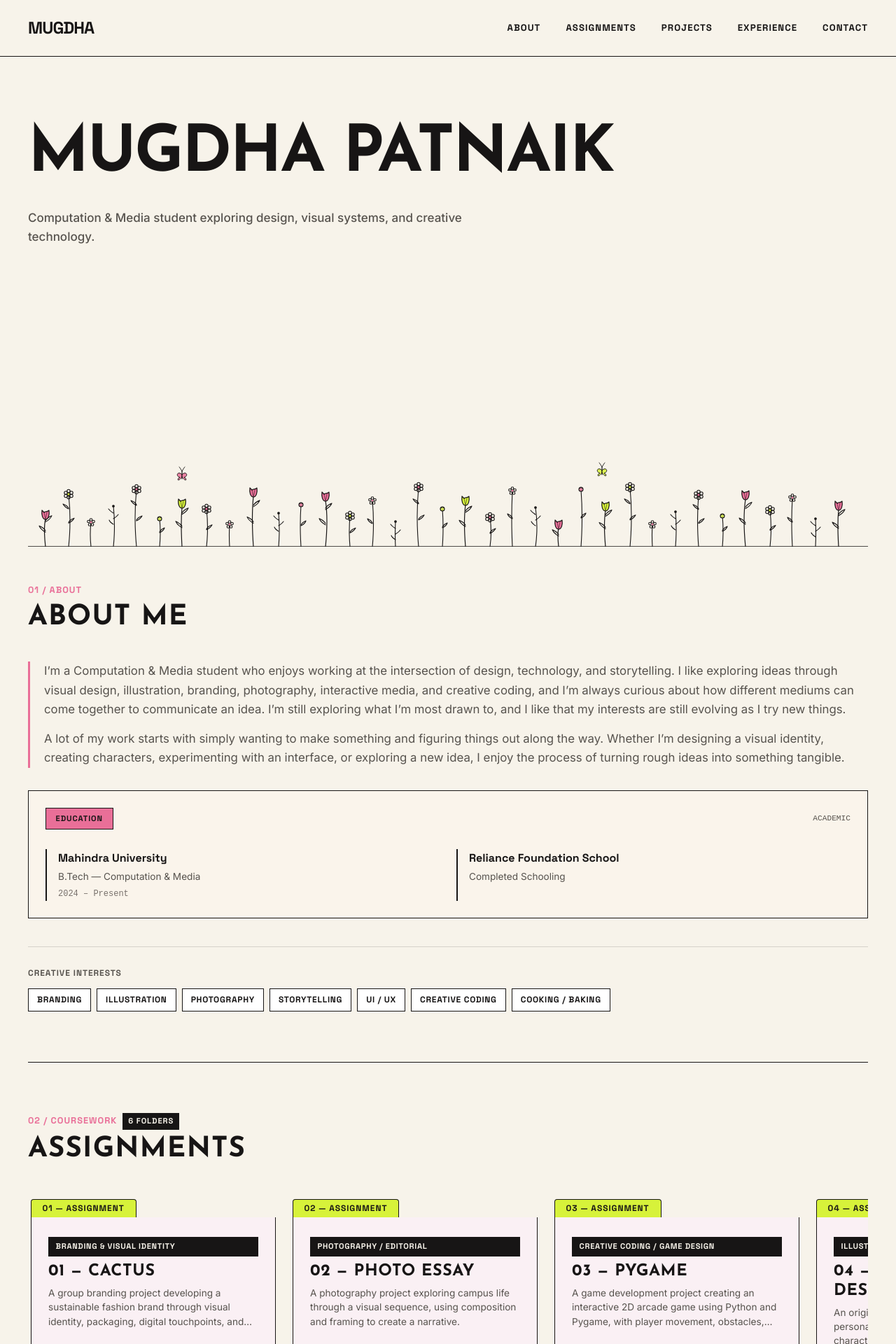
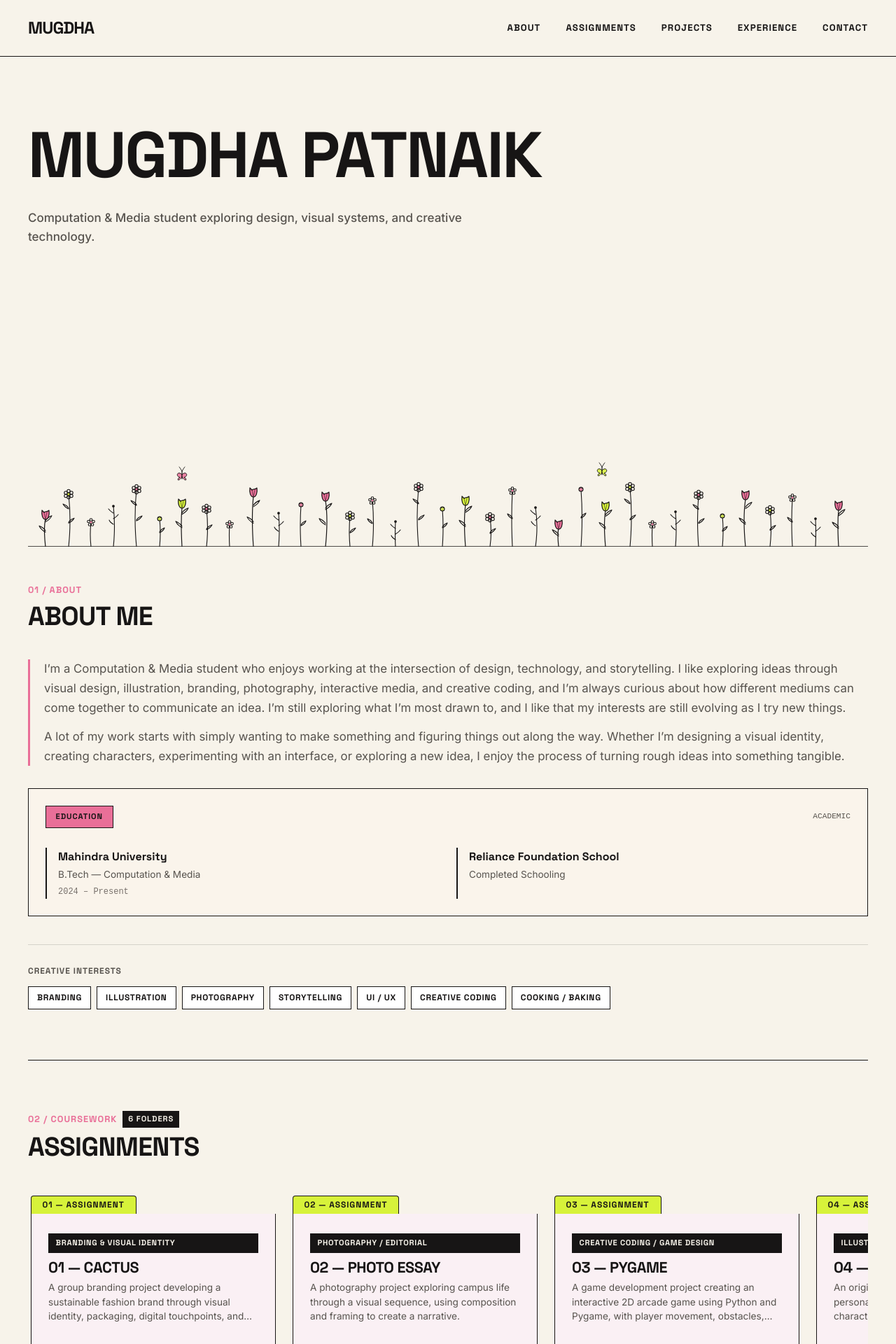
Before and after one commit to 1112mugdha/portfolio, a React (Vite) app: page /#/ in a window 1280 px wide. Shown: the top 1920 px of the page at 70% size. Built offline with nearby package versions, Linux system fonts and the light colour scheme.

Commit message:
Revert "Update display typography to funky, experimental sans-serif (Josefin Sans / Syne) matching Sweet & Salty aesthetic"
This reverts commit 230d6ee6f4728b71a9c3e2740c37341b93e2bdcd.

```diff
--- a/index.html
+++ b/index.html
@@ -31,10 +31,10 @@
     <meta property="twitter:title" content="Mugdha Patnaik — Portfolio" />
     <meta property="twitter:description" content="Personal portfolio of Mugdha Patnaik — Computation & Media student exploring design, visual systems, and creative technology." />
 
-    <!-- Google Fonts: Josefin Sans (Funky Display Sans), Syne, Space Grotesk & Inter -->
+    <!-- Google Fonts: Space Grotesk & Inter -->
     <link rel="preconnect" href="https://fonts.googleapis.com">
     <link rel="preconnect" href="https://fonts.gstatic.com" crossorigin>
-    <link href="https://fonts.googleapis.com/css2?family=Inter:wght@400;500;600;700&family=Josefin+Sans:wght@600;700;800&family=Space+Grotesk:wght@500;600;700&family=Syne:wght@700;800&display=swap" rel="stylesheet">
+    <link href="https://fonts.googleapis.com/css2?family=Inter:wght@400;500;600;700&family=Space+Grotesk:wght@500;600;700&display=swap" rel="stylesheet">
   </head>
   <body>
     <div id="root"></div>
--- a/public/404.html
+++ b/public/404.html
@@ -31,12 +31,12 @@
     <meta property="twitter:title" content="Mugdha Patnaik — Portfolio" />
     <meta property="twitter:description" content="Personal portfolio of Mugdha Patnaik — Computation & Media student exploring design, visual systems, and creative technology." />
 
-    <!-- Google Fonts: Josefin Sans (Funky Display Sans), Syne, Space Grotesk & Inter -->
+    <!-- Google Fonts: Space Grotesk & Inter -->
     <link rel="preconnect" href="https://fonts.googleapis.com">
     <link rel="preconnect" href="https://fonts.gstatic.com" crossorigin>
-    <link href="https://fonts.googleapis.com/css2?family=Inter:wght@400;500;600;700&family=Josefin+Sans:wght@600;700;800&family=Space+Grotesk:wght@500;600;700&family=Syne:wght@700;800&display=swap" rel="stylesheet">
-    <script type="module" crossorigin src="/portfolio/assets/index-BGD06_n4.js"></script>
-    <link rel="stylesheet" crossorigin href="/portfolio/assets/index-BL36CSEL.css">
+    <link href="https://fonts.googleapis.com/css2?family=Inter:wght@400;500;600;700&family=Space+Grotesk:wght@500;600;700&display=swap" rel="stylesheet">
+    <script type="module" crossorigin src="/portfolio/assets/index-DYvHmB1w.js"></script>
+    <link rel="stylesheet" crossorigin href="/portfolio/assets/index-DD5rvTVP.css">
   </head>
   <body>
     <div id="root"></div>
--- a/src/index.css
+++ b/src/index.css
@@ -52,12 +52,12 @@ img {
   height: auto;
 }
 
-/* Typography Hierarchy - Funky Experimental Display Sans-Serif for Headings */
-h1, h2, h3, h4, h5, h6, .font-heading, .font-display {
-  font-family: 'Josefin Sans', 'Syne', -apple-system, sans-serif;
+/* Typography Hierarchy */
+h1, h2, h3, h4, h5, h6, .font-heading {
+  font-family: 'Space Grotesk', -apple-system, sans-serif;
   font-weight: 700;
   color: #171515;
-  letter-spacing: 0.025em;
+  letter-spacing: -0.02em;
   line-height: 1.15;
 }
 
@@ -618,10 +618,10 @@ p {
 }
 
 .hero-heading {
-  font-family: 'Josefin Sans', 'Syne', sans-serif;
-  font-weight: 700;
-  font-size: clamp(3.4rem, 7.1vw, 6.4rem);
-  letter-spacing: 0.03em;
+  font-family: 'Space Grotesk', sans-serif;
+  font-weight: 800;
+  font-size: clamp(3.25rem, 6.8vw, 6.25rem);
+  letter-spacing: -0.035em;
   text-transform: uppercase;
   line-height: 1.02;
   color: #171515;
@@ -684,10 +684,9 @@ p {
 }
 
 .section-title {
-  font-family: 'Josefin Sans', 'Syne', sans-serif;
-  font-size: clamp(1.85rem, 3.4vw, 2.5rem);
-  font-weight: 700;
-  letter-spacing: 0.03em;
+  font-family: 'Space Grotesk', sans-serif;
+  font-size: clamp(1.75rem, 3.2vw, 2.35rem);
+  font-weight: 800;
   text-transform: uppercase;
   color: #171515;
 }
@@ -723,11 +722,11 @@ p {
 }
 
 .exp-company-name-text {
-  font-family: 'Josefin Sans', 'Syne', sans-serif !important;
-  font-weight: 700 !important;
-  font-size: clamp(1.95rem, 4.2vw, 2.9rem) !important;
+  font-family: 'Space Grotesk', sans-serif !important;
+  font-weight: 800 !important;
+  font-size: clamp(1.85rem, 4vw, 2.75rem) !important;
   text-transform: uppercase !important;
-  letter-spacing: 0.02em !important;
+  letter-spacing: -0.02em !important;
   color: #171515 !important;
   line-height: 1.1 !important;
   margin: 0 !important;
@@ -961,10 +960,9 @@ p {
 }
 
 .folder-company-title {
-  font-family: 'Josefin Sans', 'Syne', sans-serif;
-  font-size: 1.45rem;
-  font-weight: 700;
-  letter-spacing: 0.025em;
+  font-family: 'Space Grotesk', sans-serif;
+  font-size: 1.35rem;
+  font-weight: 800;
   text-transform: uppercase;
   color: #171515;
   margin-top: 0.5rem;
```
